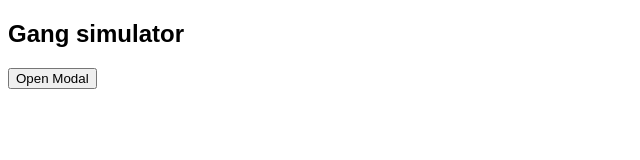
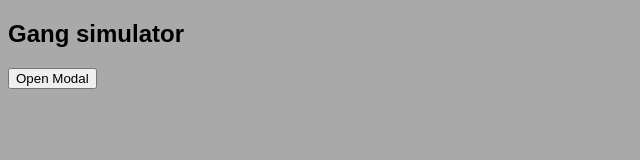
Before and after one commit to Zanman503/Gang-simulator, a plain HTML site: page index.html in a window 1280 px wide. Shown: the whole page, without its empty margins (0-640 px from the left). Drawn offline with Linux system fonts and the light colour scheme.

Commit message:
Update index.html

```diff
--- a/index.html
+++ b/index.html
@@ -8,7 +8,7 @@
       <style>
 
   body{
-   background-color: #808080.;
+   background-color: #a9a9a9 ;
 }
 
       </style>
```
